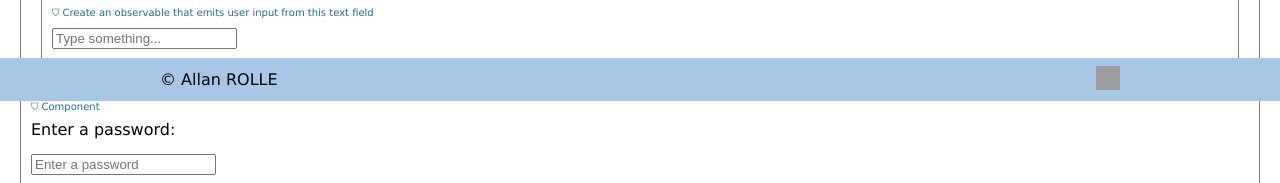
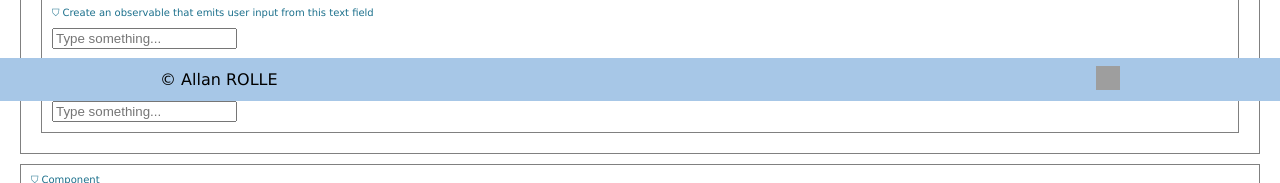
Before and after one commit to Portfolio-Allan-Rolle/100AngularChallenges, an Angular app: page / in a window 1280 px wide. Shown: the part 699-882 px from the top of the page. Built offline with nearby package versions, Linux system fonts and the light colour scheme; no server answers; grey boxes are pictures that could not be loaded.

Commit message:
RxJs challenge #11 complete

```diff
--- a/src/app/components/rxjs-challenges/rxjs-challenges.component.html
+++ b/src/app/components/rxjs-challenges/rxjs-challenges.component.html
@@ -86,4 +86,24 @@
     /><br />
     <p>{{ textFromInput$ | async }}</p>
   </app-container>
+
+  <app-container
+    [title]="
+      'Create an observable that emits user input from a text field, but only emit a value after 300 ms'
+    "
+  >
+    <input
+      #inputRef2
+      type="text"
+      placeholder="Type something..."
+      (input)="textFromInput2$.next(inputRef2.value)"
+    /><br />
+    @if (textFromInput2$ | async) {
+      <p>
+        Value: {{ textFromInput2().value }} : Timestamp:{{
+          textFromInput2().timestamp
+        }}
+      </p>
+    }
+  </app-container>
 </section>
--- a/src/app/components/rxjs-challenges/rxjs-challenges.component.ts
+++ b/src/app/components/rxjs-challenges/rxjs-challenges.component.ts
@@ -25,6 +25,7 @@ import {
   tap,
   timestamp,
   toArray,
+  delay,
 } from 'rxjs';
 import { ContainerComponent } from '../container/container.component';
 import { toSignal } from '@angular/core/rxjs-interop';
@@ -127,4 +128,9 @@ export class RxjsChallengesComponent {
   }
 
   textFromInput$ = new BehaviorSubject('');
+
+  textFromInput2$ = new BehaviorSubject<null | string>(null);
+  textFromInput2 = toSignal(
+    this.textFromInput2$.pipe(delay(1000), timestamp(), tap(console.log)),
+  );
 }
```
Also changed, not shown: 1 other file (tests, documents, lock files or other folders).
